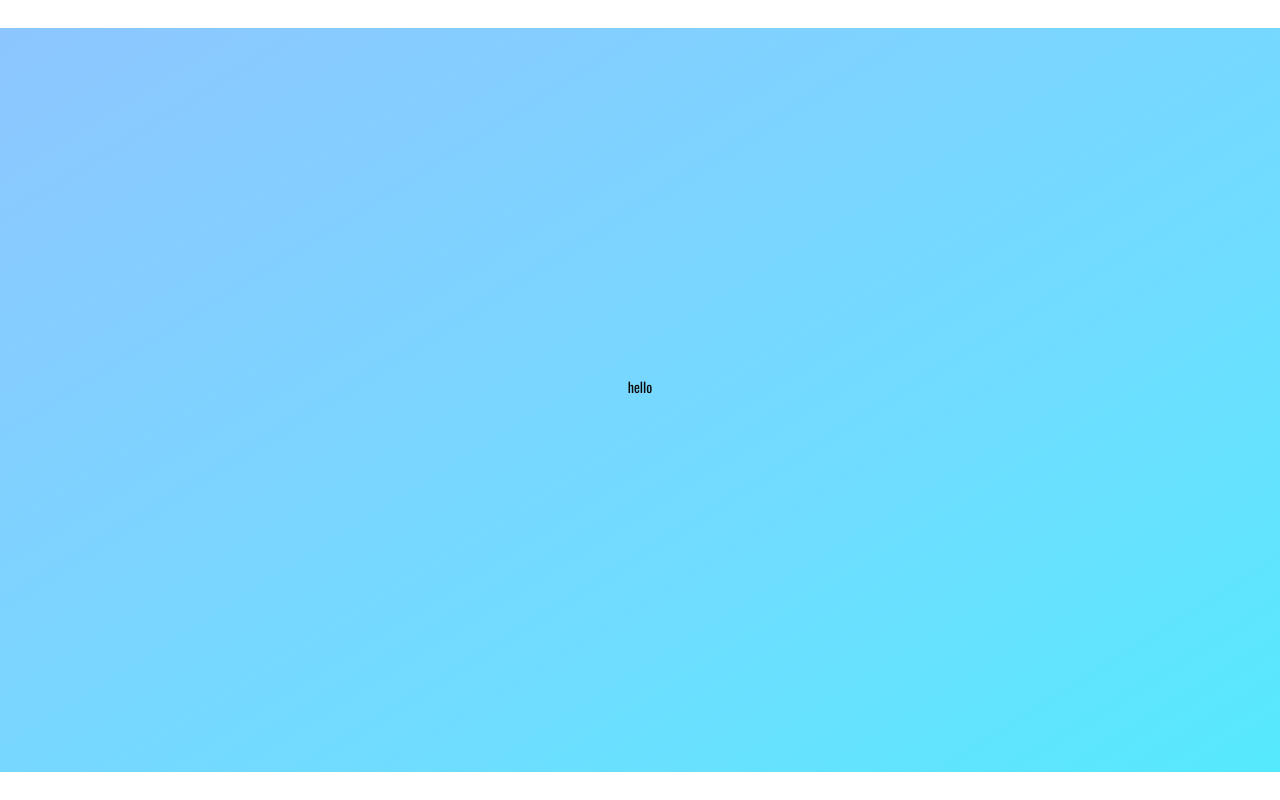
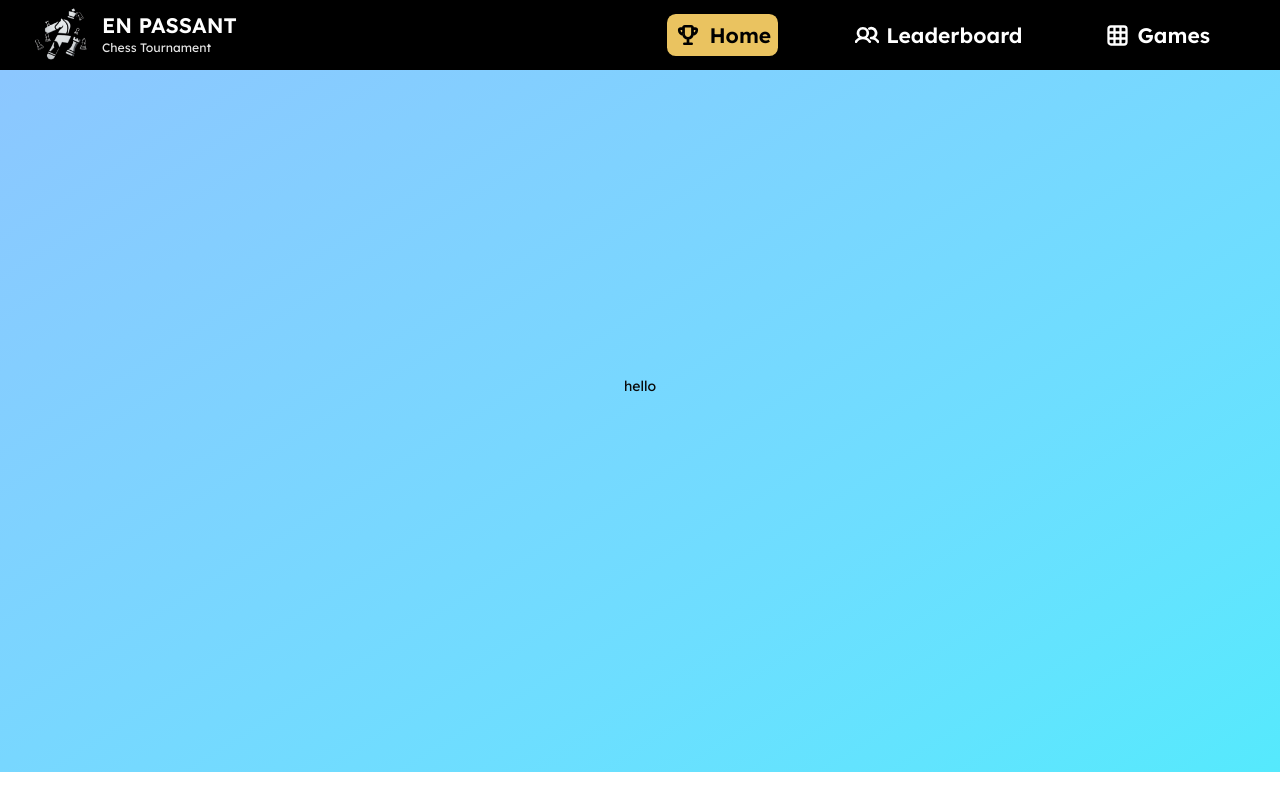
Before and after one commit to mohaneddz/En-Passant, a Next.js app: page / in a window 1280 px wide. Built offline with nearby package versions, Linux system fonts and the light colour scheme.

Commit message:
navbar
I created the navbar ,let me know if you want any adjustments.

```diff
--- a/package.json
+++ b/package.json
@@ -9,6 +9,7 @@
     "lint": "eslint"
   },
   "dependencies": {
+    "@clerk/nextjs": "^6.35.5",
     "@radix-ui/react-slot": "^1.2.4",
     "class-variance-authority": "^0.7.1",
     "clsx": "^2.1.1",
--- a/src/layout/Navbar.tsx
+++ b/src/layout/Navbar.tsx
@@ -1,6 +1,147 @@
+/*import Image from "next/image";
+
+
 export default function Navbar () {
   return (
-    <div className="bg-background center fixed top-0 w-full h-8">
+    <div className="bg-black center fixed top-0 w-full  flex items-start h-20  ">
+      <div className="absolute left-4 flex items-center ml-4">
+        <Image src="/assets/logo.png" alt="Logo" width={67} height={60} />
+        <div className="text-white  ml-2 ">
+          <div className="text-2xl font-semibold">EN PASSANT</div>
+          <div className="text-sm opacity-90 ">Chess Tournament</div>
+        </div>
+      </div>
+      <div className="absolute right-4 text-white  flex items-center gap-10 flex items-start gap-20 mr-14 text-2xl">
+        <a href="/#" className="group flex items-center gap-2 cursor-pointer  text-center justify-center p-2 rounded-lg transition-all duration-300 ease-in-out hover:text-black hover:bg-[#EAC360]">
+          <svg xmlns="http://www.w3.org/2000/svg" width="28" height="28" viewBox="0 0 24 24" className="stroke-white group-hover:stroke-black transition-colors duration-300">
+		        <path fill="none" d="M11.5 19v-3.754q-1.379-.102-2.399-.999t-1.278-2.258q-1.587-.187-2.705-1.301T4 8v-.385q0-.666.475-1.14T5.615 6h2.039v-.385q0-.666.474-1.14Q8.603 4 9.27 4h5.462q.666 0 1.14.475q.475.474.475 1.14V6h2.039q.666 0 1.14.475T20 7.615V8q0 1.573-1.118 2.688t-2.705 1.3q-.258 1.362-1.278 2.259t-2.399 1V19h2.616q.212 0 .356.144t.144.357t-.144.356t-.356.143H8.885q-.213 0-.357-.144t-.143-.357t.143-.356t.357-.143zm-3.846-8.084V7H5.615q-.269 0-.442.173T5 7.616V8q0 1.123.762 1.953q.761.83 1.892.963m4.35 3.353q1.38 0 2.342-.965q.962-.964.962-2.343V5.616q0-.27-.174-.443Q14.962 5 14.692 5H9.308q-.27 0-.442.173q-.174.173-.174.443v5.346q0 1.378.966 2.343q.967.964 2.347.964m4.341-3.353q1.131-.133 1.893-.963Q19 9.123 19 8v-.385q0-.269-.173-.442T18.385 7h-2.039zM12 9.635" strokeWidth="1.3"  />
+	        </svg>
+
+          Home
+        </a>
+        <a href="/#tournaments" className="group flex items-center gap-2 cursor-pointer  text-center justify-center p-2 rounded-lg transition-all duration-300 ease-in-out hover:text-black hover:bg-[#EAC360]" >
+          <svg xmlns="http://www.w3.org/2000/svg" width="24" height="24" viewBox="0 0 256 256" className="stroke-white group-hover:stroke-black transition-colors duration-300">
+		        <path fill="none" d="M107.19 159a56 56 0 1 0-46.38 0a91.83 91.83 0 0 0-53.93 38.81a4 4 0 1 0 6.7 4.37a84 84 0 0 1 140.84 0a4 4 0 1 0 6.7-4.37A91.83 91.83 0 0 0 107.19 159M36 108a48 48 0 1 1 48 48a48.05 48.05 0 0 1-48-48m212 95.35a4 4 0 0 1-5.53-1.17A83.81 83.81 0 0 0 172 164a4 4 0 0 1 0-8a48 48 0 1 0-17.82-92.58a4 4 0 1 1-3-7.43a56 56 0 0 1 44 103a91.83 91.83 0 0 1 53.93 38.86a4 4 0 0 1-1.11 5.5" strokeWidth="20"   />
+	        </svg>
+          Leaderboard
+        </a>
+        <a href="/#games" className="group flex items-center gap-2 cursor-pointer  text-center justify-center p-2 rounded-lg transition-all duration-300 ease-in-out hover:text-black hover:bg-[#EAC360]" >
+          <svg xmlns="http://www.w3.org/2000/svg" width="24" height="24" viewBox="0 0 24 24" className="stroke-white group-hover:stroke-black transition-colors duration-300">
+		        <path fill="none" d="M5 3h13a3 3 0 0 1 3 3v13a3 3 0 0 1-3 3H5a3 3 0 0 1-3-3V6a3 3 0 0 1 3-3m0 1a2 2 0 0 0-2 2v3h5V4zM3 19a2 2 0 0 0 2 2h3v-5H3zm5-9H3v5h5zm10 11a2 2 0 0 0 2-2v-3h-5v5zm2-11h-5v5h5zm0-4a2 2 0 0 0-2-2h-3v5h5zM9 4v5h5V4zm0 17h5v-5H9zm5-11H9v5h5z" stroke-width="1.3"  />
+	        </svg>
+           Games
+        </a>
+
+      </div>
+
     </div>
   );
-};
+};*/
+"use client";
+
+import Image from "next/image";
+import Link from "next/link";
+import { usePathname } from "next/navigation";
+
+export default function Navbar() {
+  const pathname = usePathname(); // Get current URL path
+
+  const navItems = [
+    { name: "Home", href: "/" },
+    { name: "Leaderboard", href: "/tournaments" },
+    { name: "Games", href: "/games" },
+  ];
+
+  return (
+    <div className="bg-black fixed top-0 w-full flex items-start h-20 ">
+      {/* Logo */}
+      <div className="absolute left-4 flex items-center ml-4">
+        <Image src="/assets/logo.png" alt="Logo" width={67} height={60} />
+        <div className="text-white ml-2">
+          <div className="text-2xl font-semibold">EN PASSANT</div>
+          <div className="text-sm opacity-90">Chess Tournament</div>
+        </div>
+      </div>
+
+      {/* Nav Links */}
+      <div className="absolute right-4 text-white  flex items-center gap-10  gap-20 mr-14 text-2xl top-1/2 transform -translate-y-1/2">
+        {navItems.map((item) => {
+          const isActive = pathname === item.href; // Active link check
+
+          return (
+            <Link
+              key={item.name}
+              href={item.href}
+              className={`group flex items-center gap-2 cursor-pointer text-center justify-center p-2 rounded-lg transition-all duration-300 ease-in-out
+                ${
+                  isActive
+                    ? "bg-[#EAC360] text-black"
+                    : "text-white hover:text-black hover:bg-[#EAC360]"
+                }`}
+            >
+              {/* Example: adjust icons per link */}
+              {item.name === "Home" && (
+                <svg
+                  xmlns="http://www.w3.org/2000/svg"
+                  width="28"
+                  height="28"
+                  viewBox="0 0 24 24"
+                  className={`transition-colors duration-300 ${
+                  isActive ? "stroke-black" : "stroke-white group-hover:stroke-black"
+                  }`}
+                >
+                  <path
+                    fill="none"
+                    d="M11.5 19v-3.754q-1.379-.102-2.399-.999t-1.278-2.258q-1.587-.187-2.705-1.301T4 8v-.385q0-.666.475-1.14T5.615 6h2.039v-.385q0-.666.474-1.14Q8.603 4 9.27 4h5.462q.666 0 1.14.475q.475.474.475 1.14V6h2.039q.666 0 1.14.475T20 7.615V8q0 1.573-1.118 2.688t-2.705 1.3q-.258 1.362-1.278 2.259t-2.399 1V19h2.616q.212 0 .356.144t.144.357t-.144.356t-.356.143H8.885q-.213 0-.357-.144t-.143-.357t.143-.356t.357-.143zm-3.846-8.084V7H5.615q-.269 0-.442.173T5 7.616V8q0 1.123.762 1.953q.761.83 1.892.963m4.35 3.353q1.38 0 2.342-.965q.962-.964.962-2.343V5.616q0-.27-.174-.443Q14.962 5 14.692 5H9.308q-.27 0-.442.173q-.174.173-.174.443v5.346q0 1.378.966 2.343q.967.964 2.347.964m4.341-3.353q1.131-.133 1.893-.963Q19 9.123 19 8v-.385q0-.269-.173-.442T18.385 7h-2.039zM12 9.635"
+                    strokeWidth="1.3"
+                  />
+                </svg>
+              )}
+
+              {item.name === "Leaderboard" && (
+                <svg
+                  xmlns="http://www.w3.org/2000/svg"
+                  width="24"
+                  height="24"
+                  viewBox="0 0 256 256"
+                  className={`transition-colors duration-300 ${
+                  isActive ? "stroke-black" : "stroke-white group-hover:stroke-black"
+                  }`}
+                >
+                  <path
+                    fill="none"
+                    d="M107.19 159a56 56 0 1 0-46.38 0a91.83 91.83 0 0 0-53.93 38.81a4 4 0 1 0 6.7 4.37a84 84 0 0 1 140.84 0a4 4 0 1 0 6.7-4.37A91.83 91.83 0 0 0 107.19 159M36 108a48 48 0 1 1 48 48a48.05 48.05 0 0 1-48-48m212 95.35a4 4 0 0 1-5.53-1.17A83.81 83.81 0 0 0 172 164a4 4 0 0 1 0-8a48 48 0 1 0-17.82-92.58a4 4 0 1 1-3-7.43a56 56 0 0 1 44 103a91.83 91.83 0 0 1 53.93 38.86a4 4 0 0 1-1.11 5.5"
+                    strokeWidth="20"
+                  />
+                </svg>
+              )}
+
+              {item.name === "Games" && (
+                <svg
+                  xmlns="http://www.w3.org/2000/svg"
+                  width="24"
+                  height="24"
+                  viewBox="0 0 24 24"
+                  className={`transition-colors duration-300 ${
+                  isActive ? "stroke-black" : "stroke-white group-hover:stroke-black"
+                  }`}
+                >
+                  <path
+                    fill="none"
+                    d="M5 3h13a3 3 0 0 1 3 3v13a3 3 0 0 1-3 3H5a3 3 0 0 1-3-3V6a3 3 0 0 1 3-3m0 1a2 2 0 0 0-2 2v3h5V4zM3 19a2 2 0 0 0 2 2h3v-5H3zm5-9H3v5h5zm10 11a2 2 0 0 0 2-2v-3h-5v5zm2-11h-5v5h5zm0-4a2 2 0 0 0-2-2h-3v5h5zM9 4v5h5V4zm0 17h5v-5H9zm5-11H9v5h5z"
+                    strokeWidth="1.3"
+                  />
+                </svg>
+              )}
+
+              {/* Link text */}
+              <span className="transition-colors duration-300 font-semibold">
+                {item.name}
+              </span>
+            </Link>
+          );
+        })}
+      </div>
+    </div>
+  );
+}
--- a/src/style/globals.css
+++ b/src/style/globals.css
@@ -1,4 +1,4 @@
-@import url('https://fonts.googleapis.com/css2?family=Oswald:wght@400;700&display=swap');
+@import url('https://fonts.googleapis.com/css2?family=Lexend+Deca:wght@100..900&display=swap');
 
 @import "tailwindcss";
 @import "tw-animate-css";
@@ -6,7 +6,7 @@
 body{
     background-repeat: no-repeat;
     background-attachment: fixed;
-    font-family: 'Oswald', sans-serif;
+    font-family: "Lexend Deca", sans-serif;
 }
 
 main {
```
Also changed, not shown: public/assets/logo.png (added), src/layout/Footer.tsx (line endings or trailing spaces).
